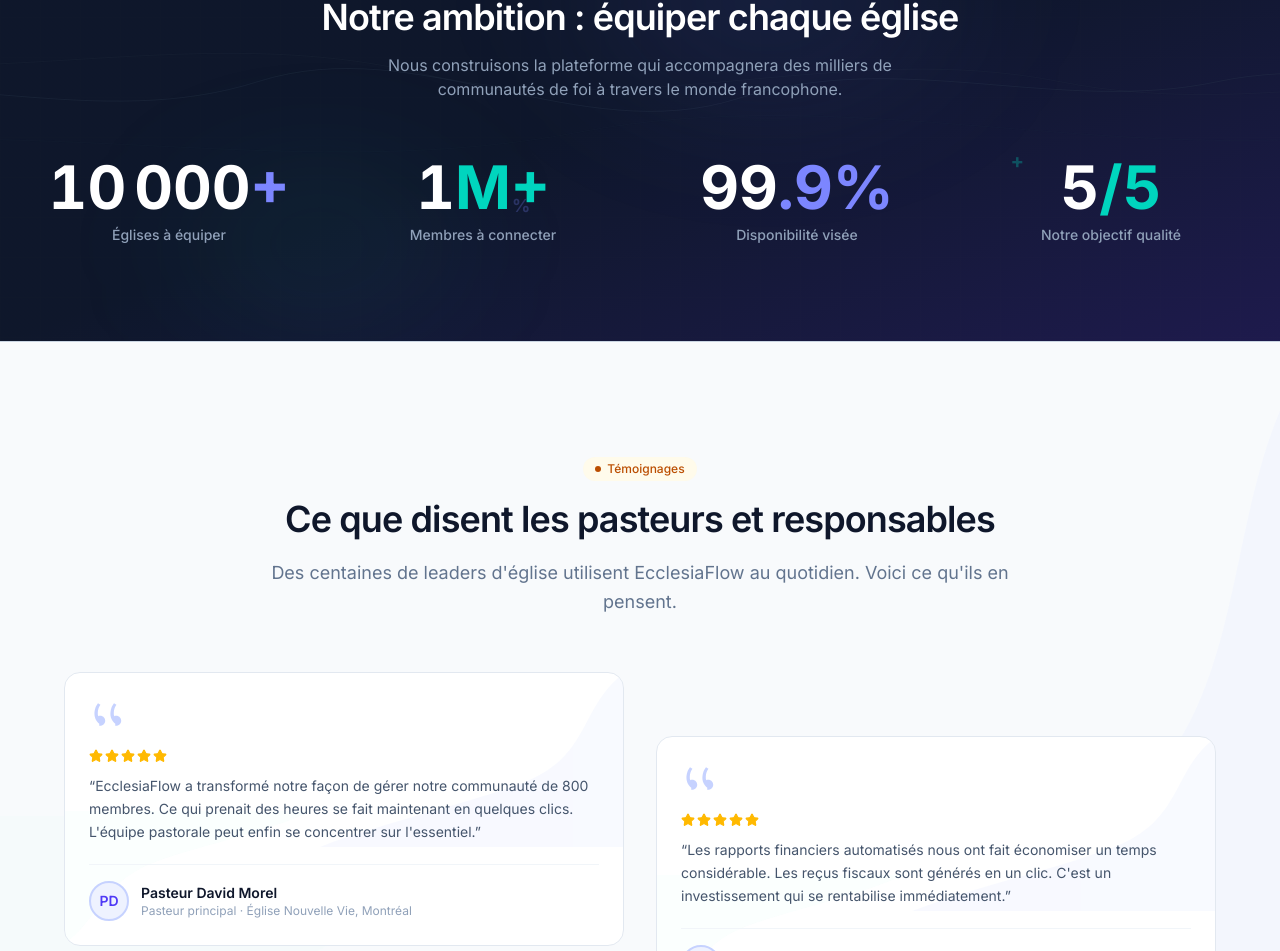
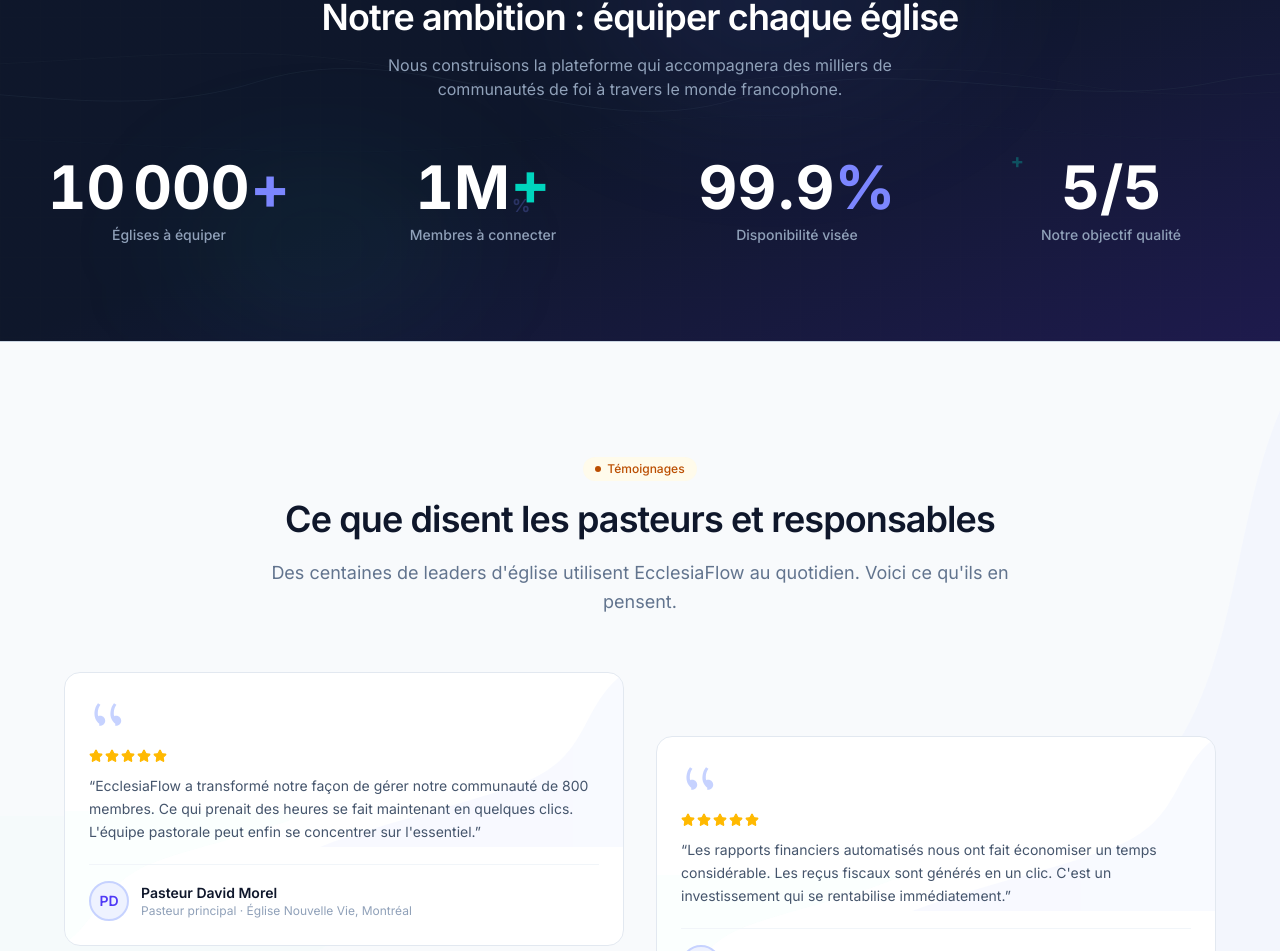
Before and after one commit to GYOM15/ecclesiaflow-landing, a Next.js app: page / in a window 1280 px wide. Shown: the part 7887-8838 px from the top of the page. Built offline with nearby package versions, Linux system fonts and the light colour scheme; no server answers.

Commit message:
Color only + and % symbols in stats suffixes

```diff
--- a/components/sections/stats.tsx
+++ b/components/sections/stats.tsx
@@ -4,12 +4,25 @@
 import { ScrollReveal } from "@/components/animation/scroll-reveal";
 import { STATS } from "@/lib/constants";
 
-const statColors = [
+const symbolColors = [
   "text-indigo-400",
   "text-teal-400",
   "text-indigo-400",
   "text-teal-400",
 ];
+
+/* Render suffix with only + and % symbols colored */
+function ColoredSuffix({ suffix, colorClass }: { suffix: string; colorClass: string }) {
+  return (
+    <>
+      {suffix.split("").map((char, i) => (
+        <span key={i} className={char === "+" || char === "%" ? colorClass : undefined}>
+          {char}
+        </span>
+      ))}
+    </>
+  );
+}
 
 export function Stats() {
   return (
@@ -53,7 +66,8 @@
             {STATS.map((stat, i) => (
               <div key={stat.label} className="text-center">
                 <div className="text-4xl sm:text-5xl lg:text-6xl font-bold text-white mb-2">
-                  <AnimatedCounter value={stat.value} suffix={stat.suffix} suffixClassName={statColors[i]} />
+                  <AnimatedCounter value={stat.value} />
+                  <ColoredSuffix suffix={stat.suffix} colorClass={symbolColors[i]} />
                 </div>
                 <p className="text-sm text-slate-400 font-medium">{stat.label}</p>
               </div>
```
